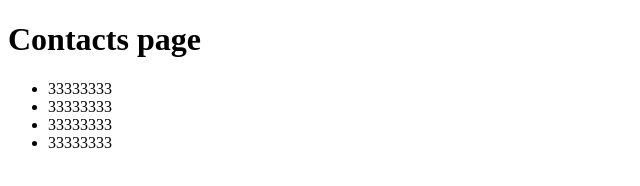
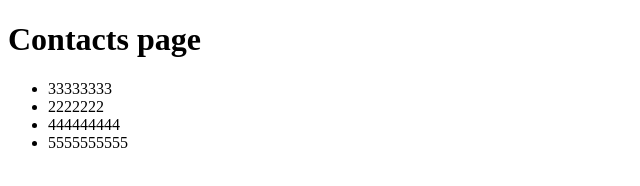
Before and after one commit to vetaluga/proj2, a plain HTML site: page conatcts.html in a window 1280 px wide. Shown: the full height of the page, 0-640 px from the left. Drawn offline with Linux system fonts and the light colour scheme.

Commit message:
fix bags

```diff
--- a/conatcts.html
+++ b/conatcts.html
@@ -9,9 +9,9 @@
     <h1>Contacts page</h1>
     <ul>
         <li>33333333</li>
-        <li>33333333</li>
-        <li>33333333</li>
-        <li>33333333</li>
+        <li>2222222</li>
+        <li>444444444</li>
+        <li>5555555555</li>
     </ul>
 </body>
 </html>
```
Also changed, not shown: about.html (+1 -0 lines), index.html (+1 -1 lines).
